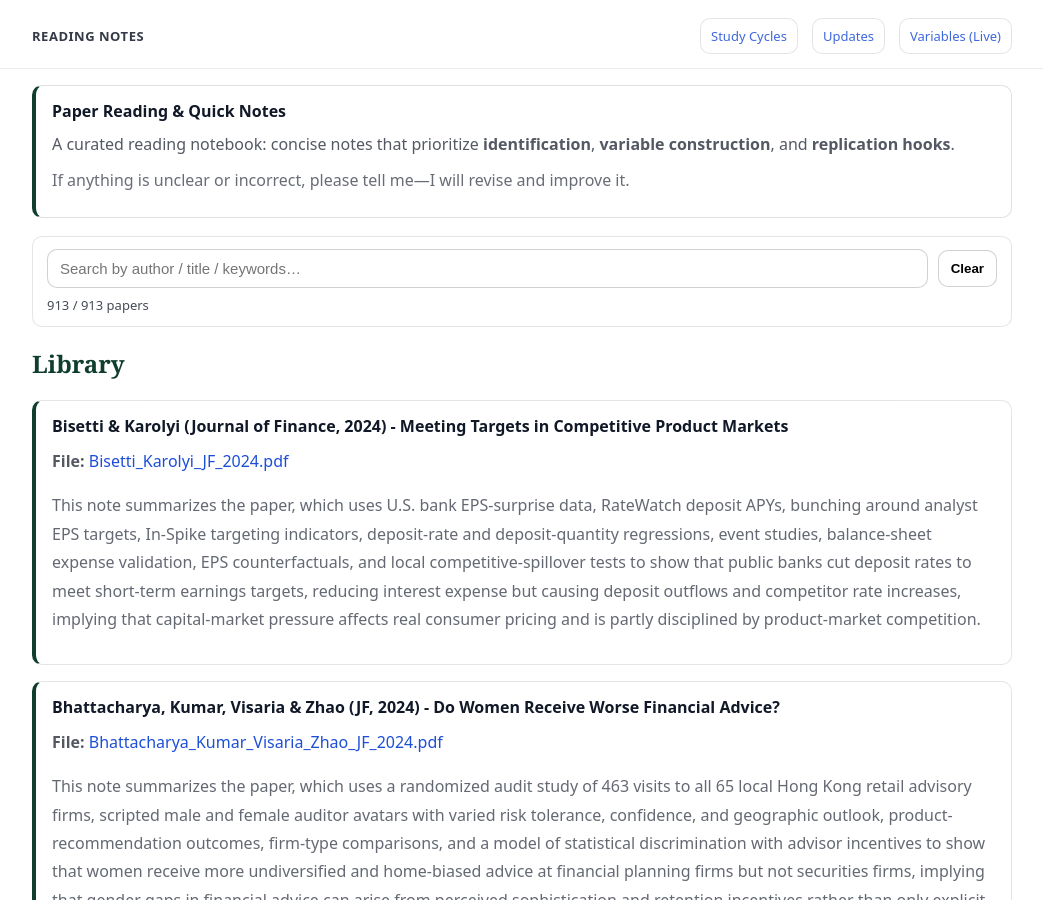
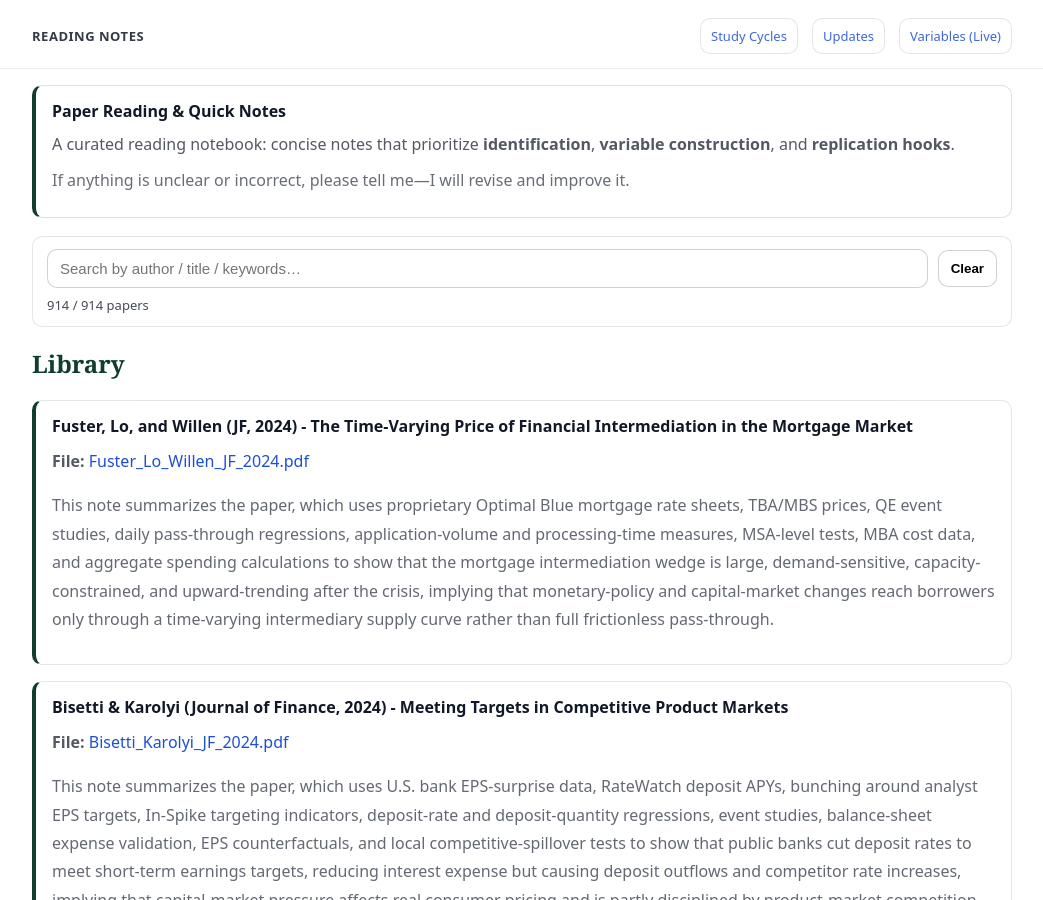
Before and after one commit to yaxinzn/study-archive, a Jekyll site: the page built from reading/index.md, in a window 1280 px wide and 900 px high. Shown: the whole window, without its empty margins (118-1161 px from the left). Built offline with Jekyll 4.4.1, drawn with Linux system fonts in a browser that asks for light colours.

Commit message:
Reading: add/update Fuster_Lo_Willen_JF_2024.pdf

```diff
--- a/_data/reading.yml
+++ b/_data/reading.yml
@@ -1,3 +1,7 @@
+- title: "Fuster, Lo, and Willen (JF, 2024) - The Time-Varying Price of Financial Intermediation in the Mortgage Market"
+  file: "Fuster_Lo_Willen_JF_2024.pdf"
+  desc: "This note summarizes the paper, which uses proprietary Optimal Blue mortgage rate sheets, TBA/MBS prices, QE event studies, daily pass-through regressions, application-volume and processing-time measures, MSA-level tests, MBA cost data, and aggregate spending calculations to show that the mortgage intermediation wedge is large, demand-sensitive, capacity-constrained, and upward-trending after the crisis, implying that monetary-policy and capital-market changes reach borrowers only through a time-varying intermediary supply curve rather than full frictionless pass-through."
+
 - title: "Bisetti & Karolyi (Journal of Finance, 2024) - Meeting Targets in Competitive Product Markets"
   file: "Bisetti_Karolyi_JF_2024.pdf"
   desc: "This note summarizes the paper, which uses U.S. bank EPS-surprise data, RateWatch deposit APYs, bunching around analyst EPS targets, In-Spike targeting indicators, deposit-rate and deposit-quantity regressions, event studies, balance-sheet expense validation, EPS counterfactuals, and local competitive-spillover tests to show that public banks cut deposit rates to meet short-term earnings targets, reducing interest expense but causing deposit outflows and competitor rate increases, implying that capital-market pressure affects real consumer pricing and is partly disciplined by product-market competition."
```
Also changed, not shown: 1 other file.
